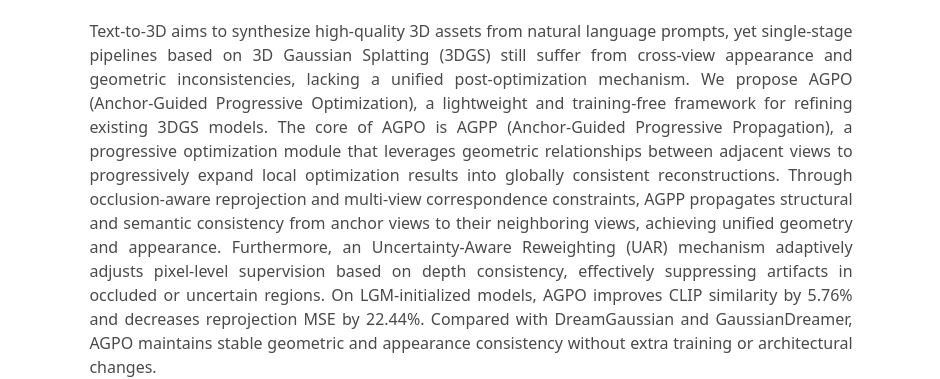
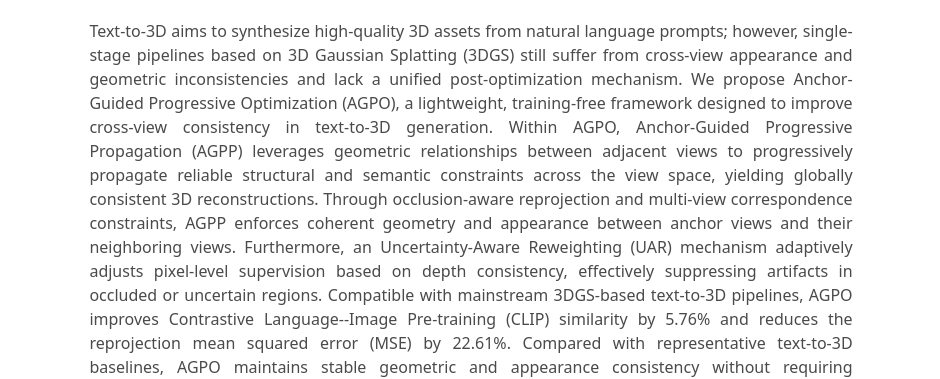
Before and after one commit to Cola012/AGPO, a plain HTML site: page index.html in a window 1280 px wide. Shown: the part 575-954 px from the top of the page, without its empty margins (169-1109 px from the left). Drawn offline with Linux system fonts and the light colour scheme; some icons are missing.

Commit message:
Revise abstract and method sections in index.html
Updated the content of the index.html file to enhance the abstract and method sections, improving clarity and detail.

```diff
--- a/index.html
+++ b/index.html
@@ -94,7 +94,7 @@
       <div class="column is-four-fifths">
         <h2 class="title is-3">Abstract</h2>
         <div class="content has-text-justified">
-          Text-to-3D aims to synthesize high-quality 3D assets from natural language prompts, yet single-stage pipelines based on 3D Gaussian Splatting (3DGS) still suffer from cross-view appearance and geometric inconsistencies, lacking a unified post-optimization mechanism. We propose AGPO (Anchor-Guided Progressive Optimization), a lightweight and training-free framework for refining existing 3DGS models. The core of AGPO is AGPP (Anchor-Guided Progressive Propagation), a progressive optimization module that leverages geometric relationships between adjacent views to progressively expand local optimization results into globally consistent reconstructions. Through occlusion-aware reprojection and multi-view correspondence constraints, AGPP propagates structural and semantic consistency from anchor views to their neighboring views, achieving unified geometry and appearance. Furthermore, an Uncertainty-Aware Reweighting (UAR) mechanism adaptively adjusts pixel-level supervision based on depth consistency, effectively suppressing artifacts in occluded or uncertain regions. On LGM-initialized models, AGPO improves CLIP similarity by 5.76% and decreases reprojection MSE by 22.44%. Compared with DreamGaussian and GaussianDreamer, AGPO maintains stable geometric and appearance consistency without extra training or architectural changes.
+          Text-to-3D aims to synthesize high-quality 3D assets from natural language prompts; however, single-stage pipelines based on 3D Gaussian Splatting (3DGS) still suffer from cross-view appearance and geometric inconsistencies and lack a unified post-optimization mechanism. We propose Anchor-Guided Progressive Optimization (AGPO), a lightweight, training-free framework designed to improve cross-view consistency in text-to-3D generation. Within AGPO, Anchor-Guided Progressive Propagation (AGPP) leverages geometric relationships between adjacent views to progressively propagate reliable structural and semantic constraints across the view space, yielding globally consistent 3D reconstructions. Through occlusion-aware reprojection and multi-view correspondence constraints, AGPP enforces coherent geometry and appearance between anchor views and their neighboring views. Furthermore, an Uncertainty-Aware Reweighting (UAR) mechanism adaptively adjusts pixel-level supervision based on depth consistency, effectively suppressing artifacts in occluded or uncertain regions. Compatible with mainstream 3DGS-based text-to-3D pipelines, AGPO improves Contrastive Language--Image Pre-training (CLIP) similarity by 5.76% and reduces the reprojection mean squared error (MSE) by 22.61%. Compared with representative text-to-3D baselines, AGPO maintains stable geometric and appearance consistency without requiring additional training or architectural modifications.
         </div>
       </div>
     </div>
```
